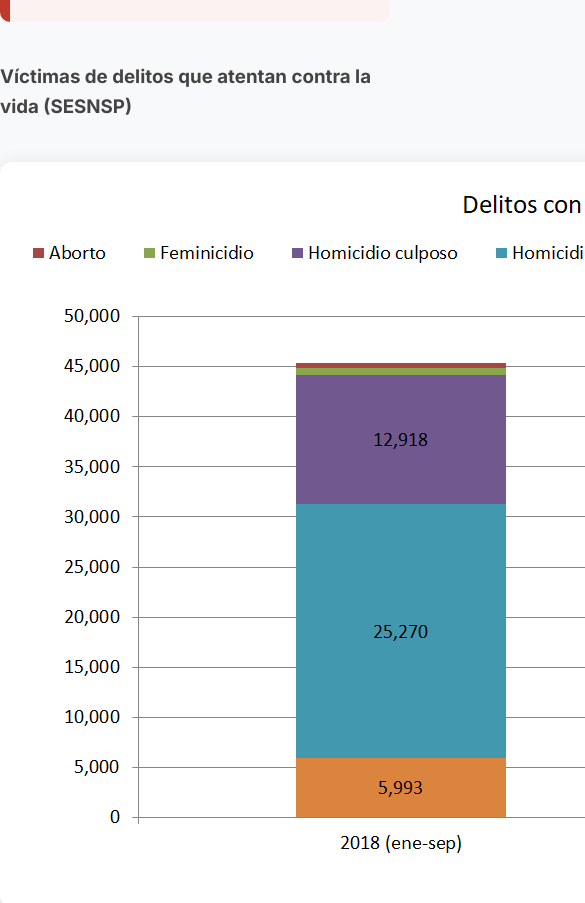
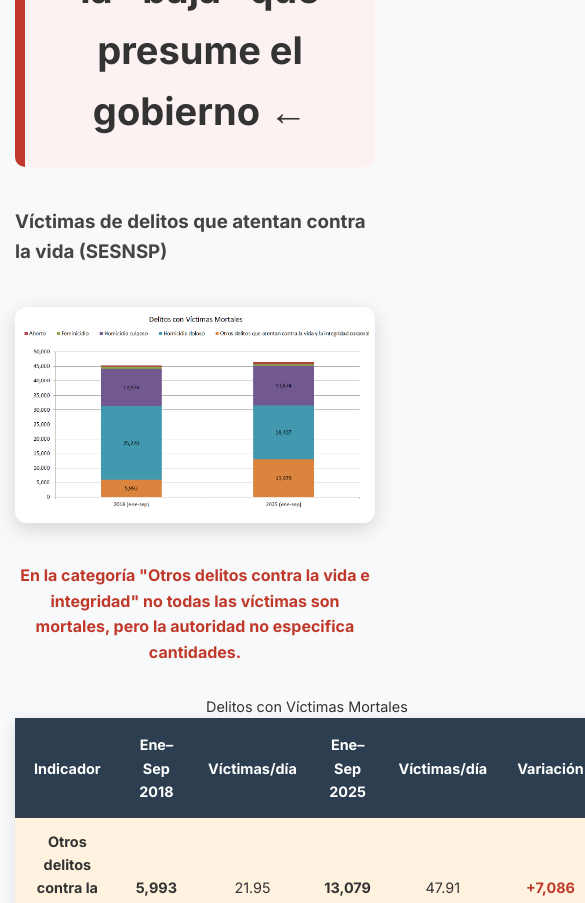
Before and after one commit to Vltimor/datos-sin-vaselina, a plain HTML site: page delitos/index.html in a window 390 px wide. Shown: the part 1097-2000 px from the top of the page, 585 px wide, since content can reach past the window. Drawn offline with nearby package versions, Linux system fonts and the light colour scheme.

Commit message:
Add files via upload

```diff
--- a/styles2.css
+++ b/styles2.css
@@ -61,6 +61,20 @@ canvas {
   h1 { font-size: 2em; }
   .grid { grid-template-columns: 1fr; }
   table, canvas { font-size: 0.9em; }
+
+body {
+    padding: 0 15px !important;   /* ← espacio lateral en móvil */
+  }
+  h1, h2, h3, p, table, img, .destacado, .caja-nota, .tabla-principal {
+    max-width: 100%;
+    margin-left: auto;
+    margin-right: auto;
+  }
+  img.grafica-principal {
+    width: 100% !important;
+    height: auto !important;
+  }
+}
 }
 
 /* Footer y botones */
```
